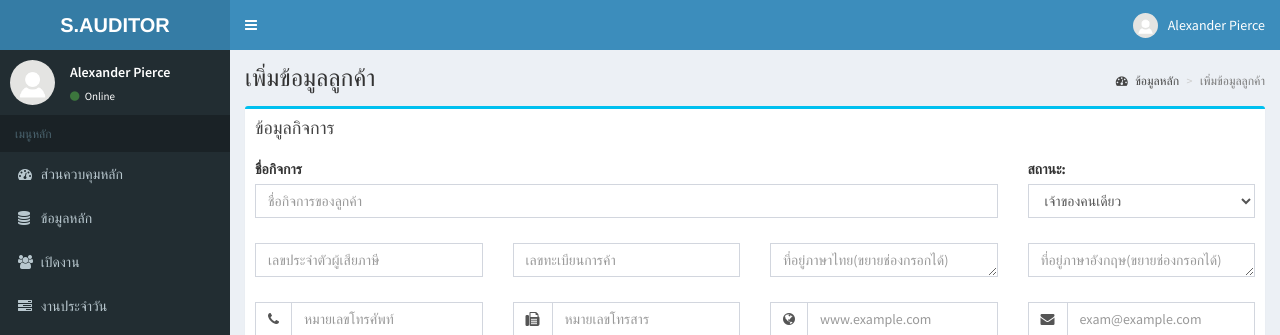
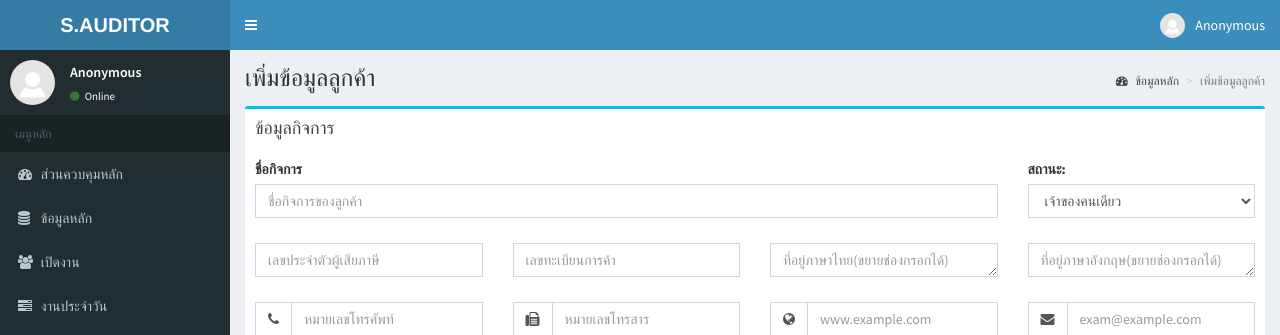
Before and after one commit to thesis-cpe/spch1, a PHP site: page /add-customer.php in a window 1280 px wide. Shown: the top 335 px of the page. Run offline with PHP 8.4, Linux system fonts and the light colour scheme; some libraries are stand-ins or nearby versions.

Commit message:
เปลี่ยนชื่อนิดนึงตรง head + side

```diff
--- a/include-page/header.php
+++ b/include-page/header.php
@@ -32,7 +32,7 @@
               <!-- The user image in the navbar-->
               <img src="dist/img/default-user.png" class="user-image" alt="User Image">
               <!-- hidden-xs hides the username on small devices so only the image appears. -->
-              <span class="hidden-xs">Alexander Pierce</span>
+              <span class="hidden-xs">Anonymous</span>
             </a>
             <ul class="dropdown-menu">
               <!-- The user image in the menu -->
@@ -40,7 +40,7 @@
                 <img src="dist/img/default-user.png" class="img-circle" alt="User Image">
 
                 <p>
-                  Alexander Pierce - Web Developer
+                  Anonymous- Web Developer
                   <small>Member since Nov. 2015</small>
                 </p>
               </li>
--- a/include-page/side-bar.php
+++ b/include-page/side-bar.php
@@ -6,7 +6,7 @@
           <img src="dist/img/default-user.png" class="img-circle" alt="User Image">
         </div>
         <div class="pull-left info">
-          <p>Alexander Pierce</p>
+          <p>Anonymous</p>
           <!-- Status -->
           <a href="#"><i class="fa fa-circle text-success"></i> Online</a>
         </div>
```
